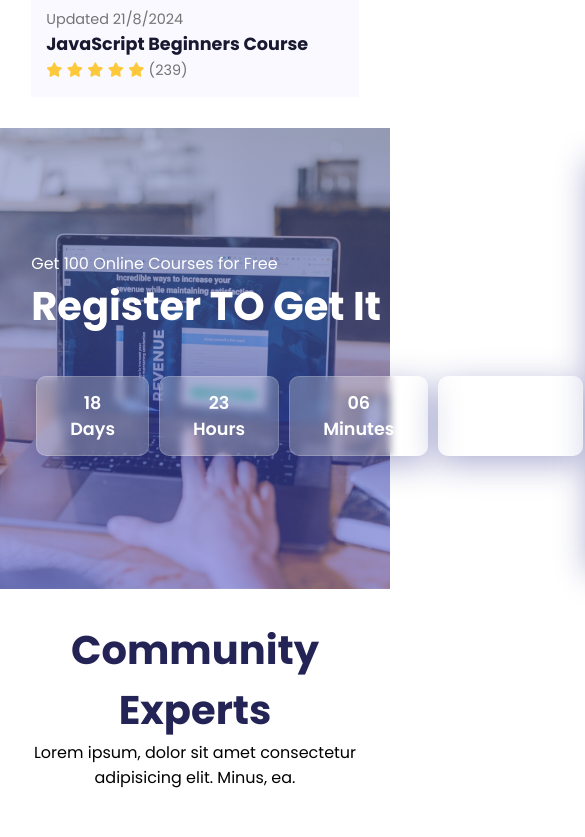
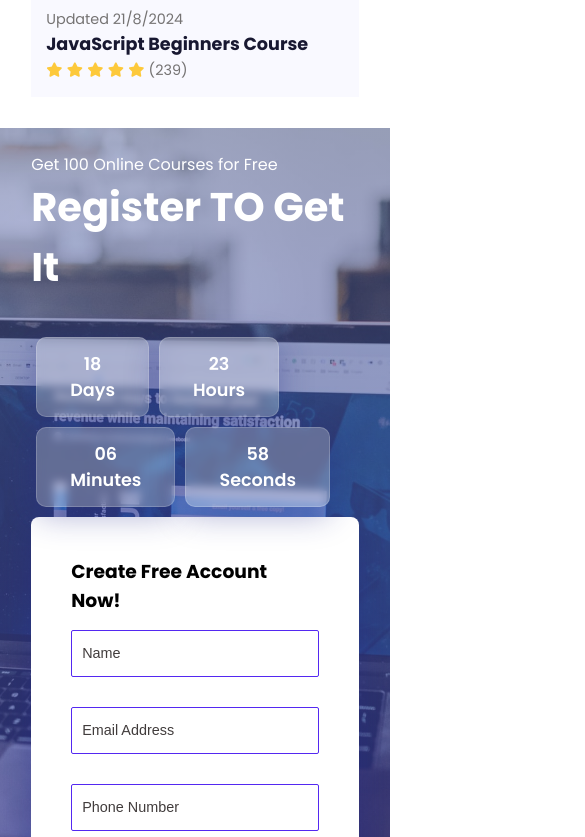
Before and after one commit to Mubtasim-Prime/Responsive_Education_Websites_HTML_CSS_JavaScript, a plain HTML site: page index.html in a window 390 px wide. Shown: the part 3684-4521 px from the top of the page, 585 px wide, since content can reach past the window. Drawn offline with Linux system fonts and the light colour scheme.

Commit message:
Made responsive part for mobile

```diff
--- a/styles.css
+++ b/styles.css
@@ -430,7 +430,7 @@ footer .copyright {
     flex-wrap: wrap;
 }
 
-footer .copyright p{
+footer .copyright p {
     color: #fff;
 }
 
@@ -447,3 +447,18 @@ footer .copyright .pro-links i:hover {
     background-color: #FDC93B;
     color: #2c2c2c;
 }
+
+@media (max-width:475px) {
+    #registration {
+        display: flex;
+        flex-direction: column;
+        justify-content: center;
+        align-items: center;
+    }
+
+    #registration .reminder .time {
+    display: flex;
+    flex-wrap: wrap;
+    margin-top: 40px;
+}
+}
```
